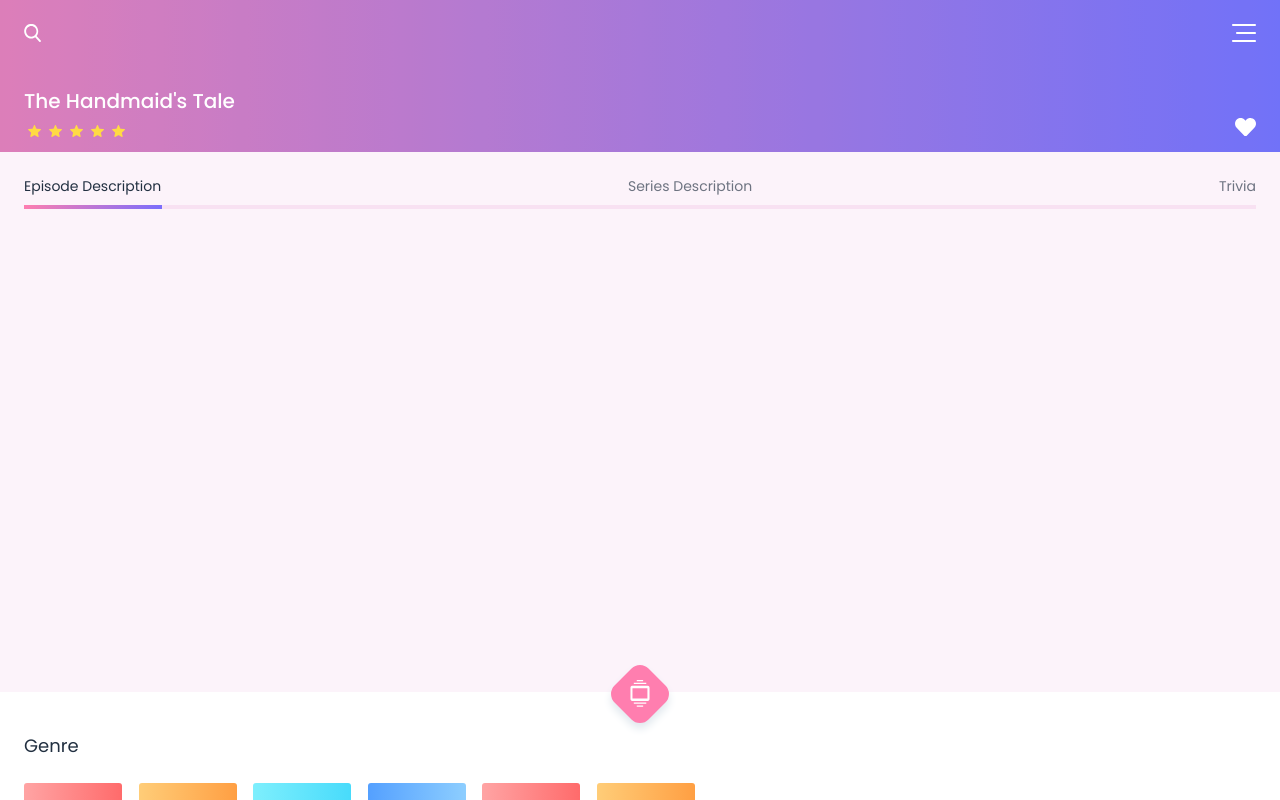
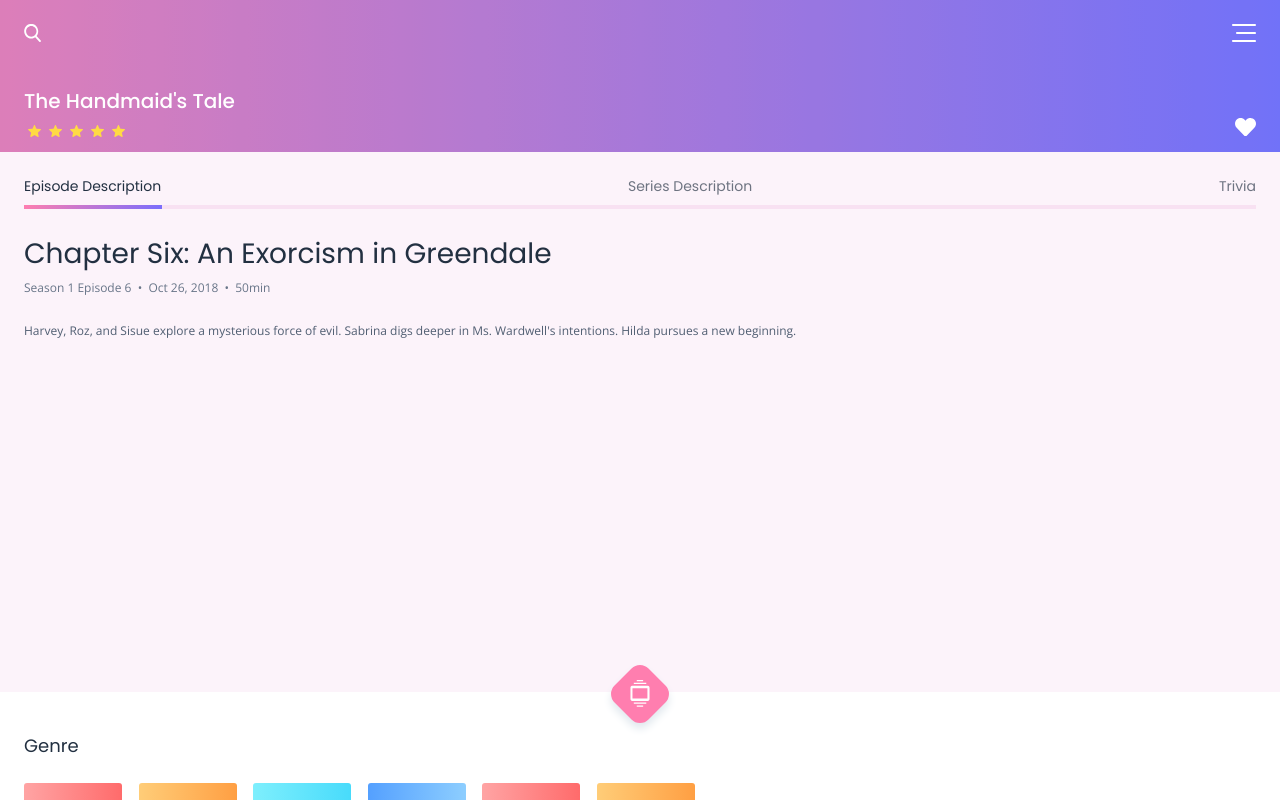
Before and after one commit to wayfinderinc/flooky, a website: page index.html in a window 1280 px wide. Drawn offline with nearby package versions, Linux system fonts and the light colour scheme.

Commit message:
added episode imdb info

```diff
--- a/css/boot.css
+++ b/css/boot.css
@@ -70,6 +70,7 @@
 .color-body { color: #5e6977; }
 
 .l-h21 { line-height: 21px; }
+.l-h42 { line-height: 42px; }
 
 .w-33 { width: 33.3%; }
 .w-34 { width: 34%; }
--- a/index.html
+++ b/index.html
@@ -531,6 +531,11 @@
               <div class="bar"></div>
             </div>
           </div>
+          <div class="episode-info">
+            <h1 id="episodeTitle" class="fw-400 l-h42"></h1>
+            <div id="imdbEpisdeInfo" class="imdb-episode-info"></div>
+            <div id="episodeDescription" class="episode-description"></div>
+          </div>
         </div>
       </div>
 
--- a/js/index.js
+++ b/js/index.js
@@ -58,6 +58,9 @@
     var seriestitle = 'The Handmaid\'s Tale';
     seriesTitle.innerHTML = seriestitle;
     seriesTitleTop.innerHTML = seriestitle;
+    episodeTitle.innerHTML = 'Chapter Six: An Exorcism in Greendale';
+    imdbEpisdeInfo.innerHTML = 'Season 1 Episode 6 &nbsp;&bull;&nbsp;  Oct 26, 2018 &nbsp;&bull;&nbsp; 50min';
+    episodeDescription.innerHTML = 'Harvey, Roz, and Sisue explore a mysterious force of evil. Sabrina digs deeper in Ms. Wardwell\'s intentions. Hilda pursues a new beginning.';
 
 var reverseWheel = 0;
 
--- a/scss/style.scss
+++ b/scss/style.scss
@@ -44,6 +44,10 @@
           .bar { width: 138px; height: 100%; background: linear-gradient(315deg, #796EFD 0%, #FF7EAF 100%); }
         }
       }
+      .episode-info { position: relative; padding: 24px 24px 0;
+        .imdb-episode-info { position: relative; color: #687588; font-family: "Open Sans", sans-serif; font-size: 12px; line-height: 17px; padding-top: 4px; }
+        .episode-description { position: relative; color: #505E72; font-family: "Open Sans", sans-serif; font-size: 12px; line-height: 21px; padding-top: 24px; }
+      }
     }
   }
 
```
Also changed, not shown: css/style.css, css/style.min.css, scss/style.min.css.
